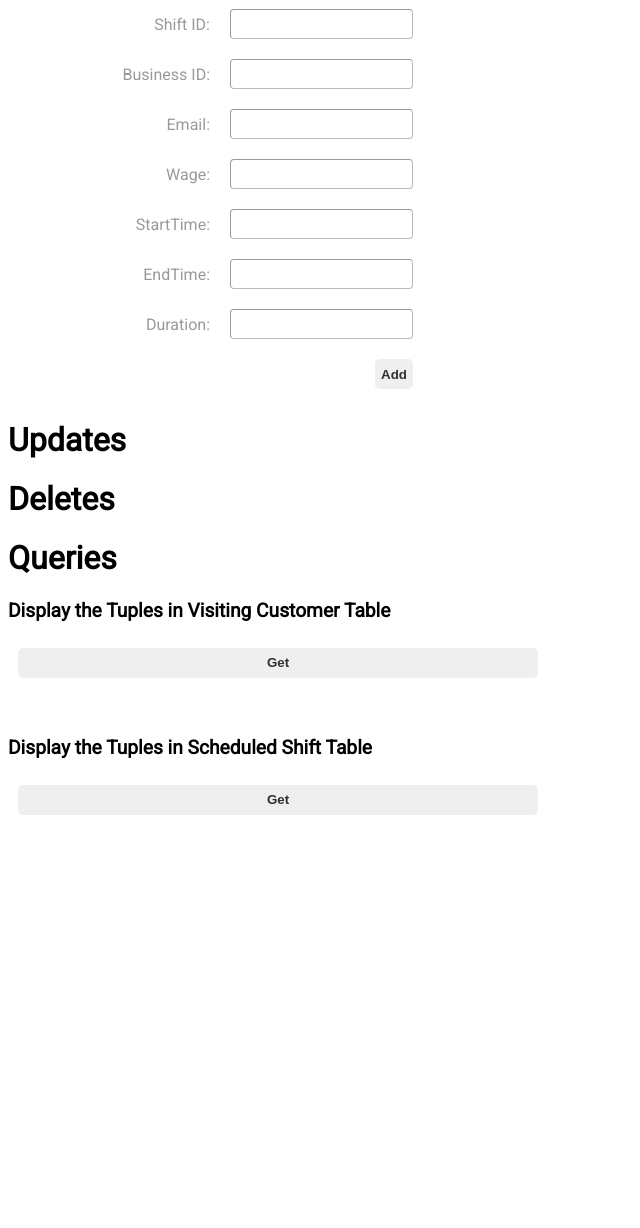
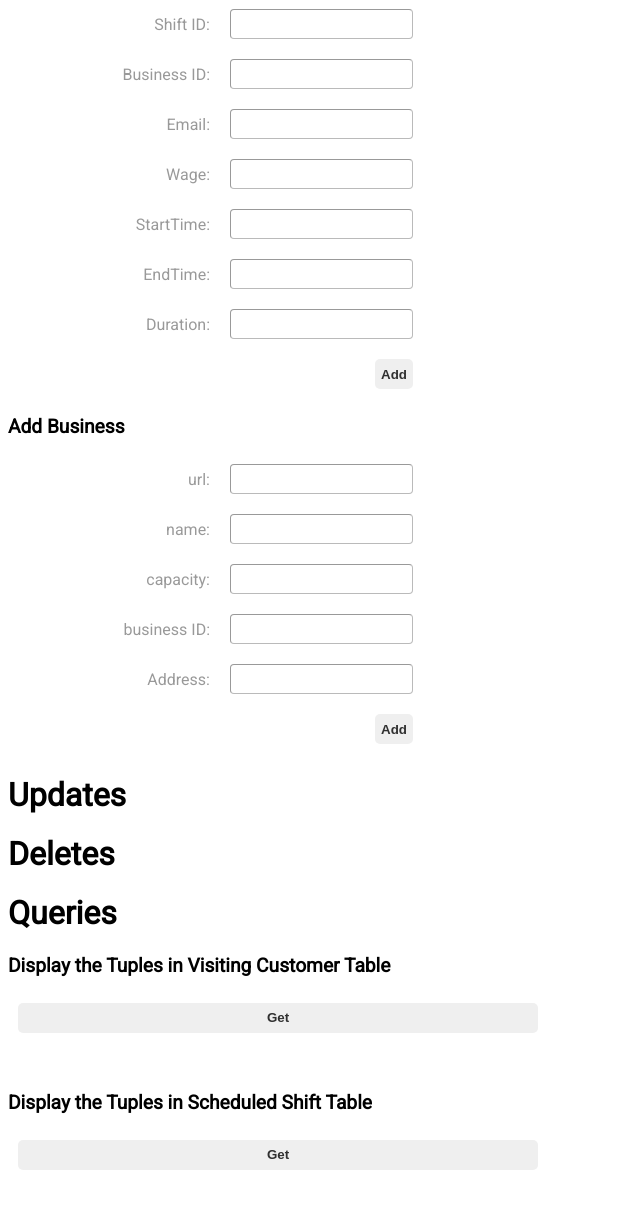
Before and after one commit to JLSellorsIII/304DatabaseProject, a PHP site: page / in a window 1280 px wide. Shown: the part 467-1695 px from the top of the page, without its empty margins (0-640 px from the left). Before the commit the page ends 1282 px from the top, so only its background shows below. Run offline with PHP 8.4, Linux system fonts and the light colour scheme.

Commit message:
Added addBusiness form

```diff
--- a/index.php
+++ b/index.php
@@ -73,6 +73,35 @@
 					<input type="submit" class="submit button" value="Add" name="addShift">
 				</form>
 				<div id="addShiftSuccess"/>
+
+                <div class="op-container">
+                    <h2>Add Business</h2>
+                    <form method="POST" action="index.php">
+                        <div>
+                            <p>url: </p>
+                            <input type="text" name="url">
+                        </div>
+                        <div>
+                            <p>name: </p>
+                            <input type="text" name="name">
+                        </div>
+                        <div>
+                            <p>capacity: </p>
+                            <input type="text" name="capacity">
+                        </div>
+                        <div>
+                            <p>business ID: </p>
+                            <input type="text" name="bid">
+                        </div>
+                        <div>
+                            <p>Address: </p>
+                            <input type="text" name="address">
+                        </div>
+                        <input type="submit" class="submit button" value="Add" name="addBusiness">
+                    </form>
+                    <div id="addBusinessSuccess"/>
+                </div>
+
 			</div>
 		</div>
 		<div id="updates">
```
